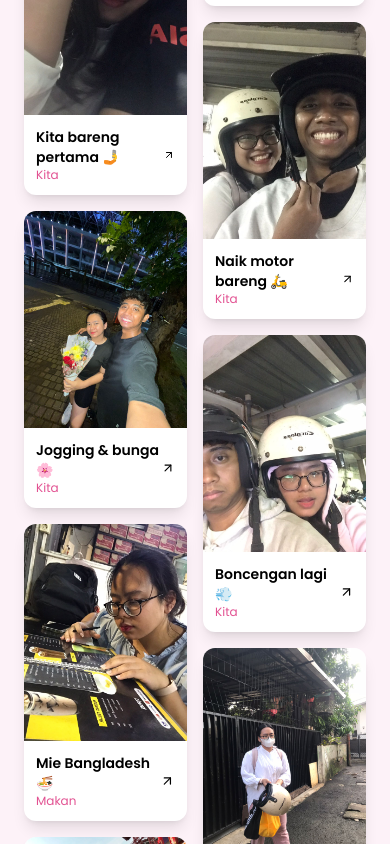
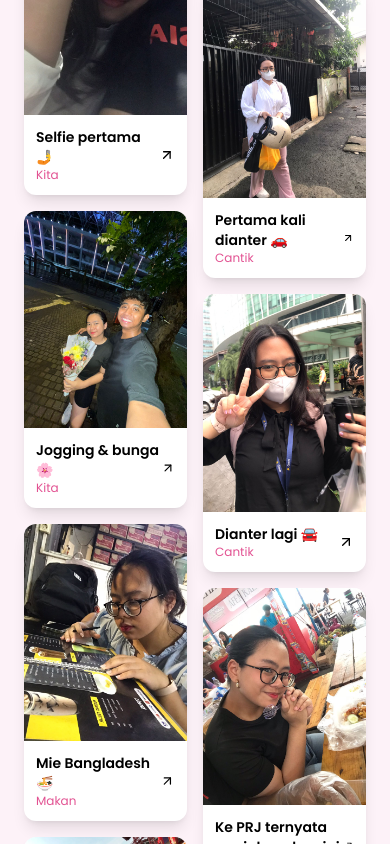
Before and after one commit to septianadip17/serani, a React (Vite) app: page / in a window 390 px wide. Shown: the part 10820-11664 px from the top of the page. Built offline with nearby package versions, Linux system fonts and the light colour scheme.

Commit message:
Add navigation functionality to GallerySection; implement swipe gestures for photo transitions and update photo captions for clarity

```diff
--- a/src/components/GallerySection.jsx
+++ b/src/components/GallerySection.jsx
@@ -13,7 +13,6 @@ export default function GallerySection() {
   const [selectedIndex, setSelectedIndex] = useState(null);
   const [q, setQ] = useState("");
   const [tag, setTag] = useState("All");
-  const [showTop, setShowTop] = useState(false);
 
   const tags = useMemo(
     () => ["All", ...Array.from(new Set(photos.map((p) => p.moment)))],
@@ -46,6 +45,12 @@ export default function GallerySection() {
     window.addEventListener("keydown", handleKeyDown);
     return () => window.removeEventListener("keydown", handleKeyDown);
   }, [selectedIndex, filtered.length]);
+
+  // fungsi navigasi
+  const nextPhoto = () =>
+    setSelectedIndex((prev) => (prev + 1) % filtered.length);
+  const prevPhoto = () =>
+    setSelectedIndex((prev) => (prev - 1 + filtered.length) % filtered.length);
 
   return (
     <section className="py-28 px-6 bg-pink-50" id="gallery">
@@ -123,7 +128,7 @@ export default function GallerySection() {
             onClick={() => setSelectedIndex(null)}
           >
             <motion.div
-              className="bg-white rounded-2xl p-4 max-w-md w-[70%] relative"
+              className="bg-white rounded-2xl p-4 max-w-md w-[70%] relative overflow-hidden"
               initial={{ scale: 0.9, y: 10 }}
               animate={{ scale: 1, y: 0 }}
               exit={{ scale: 0.9, y: 10 }}
@@ -140,21 +145,33 @@ export default function GallerySection() {
               {/* Tombol kiri */}
               <button
                 className="absolute left-2 top-1/2 -translate-y-1/2 bg-white/70 hover:bg-white rounded-full p-2 shadow"
-                onClick={() =>
-                  setSelectedIndex(
-                    (prev) => (prev - 1 + filtered.length) % filtered.length
-                  )
-                }
+                onClick={prevPhoto}
               >
                 <ChevronLeft className="text-pink-600" />
               </button>
 
-              {/* Foto */}
-              <img
+              {/* Foto dengan swipe gesture */}
+              <motion.img
+                key={filtered[selectedIndex].id}
                 src={filtered[selectedIndex].url}
                 alt={filtered[selectedIndex].caption}
                 className="rounded-xl w-full object-cover"
+                drag="x"
+                dragConstraints={{ left: 0, right: 0 }}
+                dragElastic={0.2}
+                onDragEnd={(e, info) => {
+                  if (info.offset.x > 100) {
+                    prevPhoto();
+                  } else if (info.offset.x < -100) {
+                    nextPhoto();
+                  }
+                }}
+                initial={{ x: 0, opacity: 0 }}
+                animate={{ x: 0, opacity: 1 }}
+                exit={{ opacity: 0 }}
+                transition={{ type: "spring", stiffness: 300, damping: 30 }}
               />
+
               <p className="mt-3 text-center text-gray-700 font-medium">
                 {filtered[selectedIndex].caption}
               </p>
@@ -162,9 +179,7 @@ export default function GallerySection() {
               {/* Tombol kanan */}
               <button
                 className="absolute right-2 top-1/2 -translate-y-1/2 bg-white/70 hover:bg-white rounded-full p-2 shadow"
-                onClick={() =>
-                  setSelectedIndex((prev) => (prev + 1) % filtered.length)
-                }
+                onClick={nextPhoto}
               >
                 <ChevronRight className="text-pink-600" />
               </button>
--- a/src/components/LoveLetter.jsx
+++ b/src/components/LoveLetter.jsx
@@ -1,4 +1,5 @@
 import { useEffect, useState, useRef } from "react";
+import { Gem } from "lucide-react";
 
 export default function LoveLetter() {
   const message = `Ran, kayanya kita udah terlalu kedeketan ga si, aku ngerasanya si gitu, harusnya kamu juga si hahaha.
@@ -46,7 +47,10 @@ Aku pengen kita gini terus cuma resmi WKWKWKWK.
       ref={ref}
       className="min-h-screen flex items-center justify-center bg-gradient-to-b from-pink-100 to-pink-50 px-6 relative"
     >
-      <div className="max-w-3xl text-center">
+      <div className="max-w-3xl flex flex-col items-center text-center">
+        <h2 className="text-3xl md:text-4xl font-bold mb-12 text-pink-600 font-[Dancing Script]">
+          Jadi Gini <Gem className="inline-block mb-1" />
+        </h2>
         <p className="whitespace-pre-line text-base md:text-2xl leading-relaxed text-pink-700 font-normal">
           {displayedText}
         </p>
--- a/src/components/Proposal.jsx
+++ b/src/components/Proposal.jsx
@@ -57,6 +57,8 @@ export default function Proposal() {
 
   return (
     <div className="min-h-screen flex flex-col items-center justify-center text-center bg-pink-50 px-4">
+
+
       <h1 className="text-3xl md:text-5xl font-bold text-pink-600 mb-6">
         Ran,
       </h1>
--- a/src/components/TimelineItem.jsx
+++ b/src/components/TimelineItem.jsx
@@ -14,7 +14,6 @@ export default function TimelineItem({
   const [isModalOpen, setIsModalOpen] = useState(false);
   const [currentIndex, setCurrentIndex] = useState(0);
 
-  // Pastikan photo selalu array
   const photos = Array.isArray(photo) ? photo : [photo];
 
   const openModal = (index) => {
@@ -32,7 +31,6 @@ export default function TimelineItem({
     setCurrentIndex((prev) => (prev + 1) % photos.length);
   };
 
-  // Keyboard listener (ESC untuk close, arrow untuk navigasi)
   useEffect(() => {
     if (!isModalOpen) return;
 
@@ -56,7 +54,6 @@ export default function TimelineItem({
         className={`flex ${isLeft ? "justify-start" : "justify-end"} w-full`}
       >
         <div className="bg-white rounded-2xl shadow-lg p-3 md:p-6 w-1/2 relative">
-          {/* Titik di garis */}
           <div
             className={`absolute top-6 ${
               isLeft ? "-right-4" : "-left-4"
--- a/src/data/photos.js
+++ b/src/data/photos.js
@@ -21,7 +21,7 @@ const photos = [
     id: 4,
     url: "/photos/first-selfie.jpeg",
     moment: "Kita",
-    caption: "Kita bareng pertama 🤳",
+    caption: "Selfie pertama 🤳",
   },
   {
     id: 5,
@@ -214,7 +214,7 @@ const photos = [
     id: 37,
     url: "/photos/rani-tj.jpeg",
     moment: "Cantik",
-    caption: "Naik bKita TJ 🚏",
+    caption: "Naik TJ kita balik 🚏",
   },
   {
     id: 38,
@@ -264,5 +264,35 @@ const photos = [
     moment: "Cantik",
     caption: "Nunjukin foto aku yg ganteng 😎",
   },
+  {
+    id: 46,
+    url: "/photos/28juli-5.jpeg",
+    moment: "Kita",
+    caption: "Dicekek nih 😵‍💫",
+  },
+  {
+    id: 47,
+    url: "/photos/16juli-2.jpeg",
+    moment: "Kita",
+    caption: "Ogah bangat diajak potonyan 😤",
+  },
+  {
+    id: 48,
+    url: "/photos/31juli-1.jpeg",
+    moment: "Kita",
+    caption: "Jemput abis balik kerja 🚗",
+  },
+  {
+    id: 49,
+    url: "/photos/31juli-3.jpeg",
+    moment: "Cantik",
+    caption: "Belanja apansi 🛒",
+  },
+  {
+    id: 50,
+    url: "/photos/27juli-2.jpeg",
+    moment: "Cantik",
+    caption: "Poto di samping kali belakang mall 📸",
+  },
 ];
 export default photos;
```
